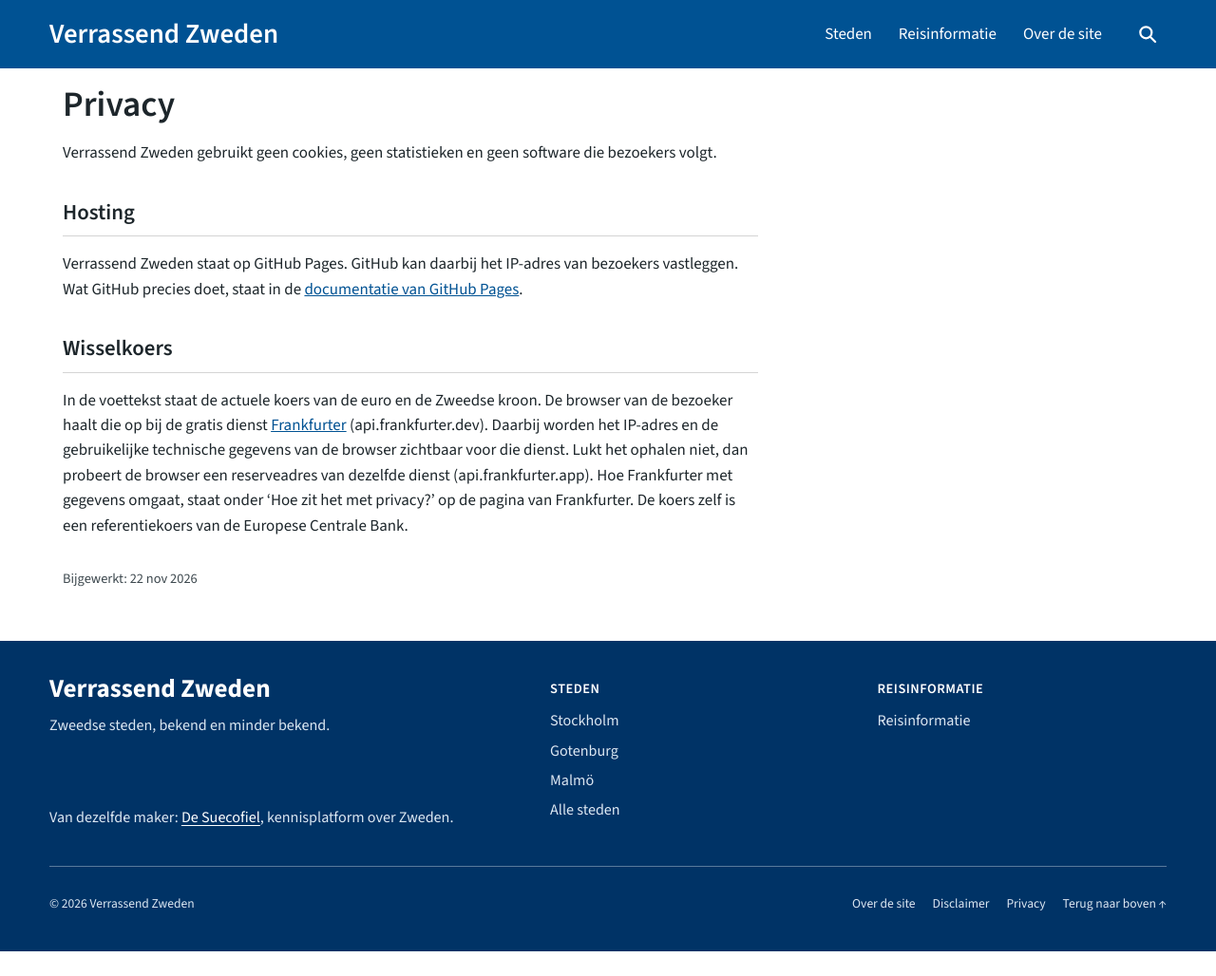
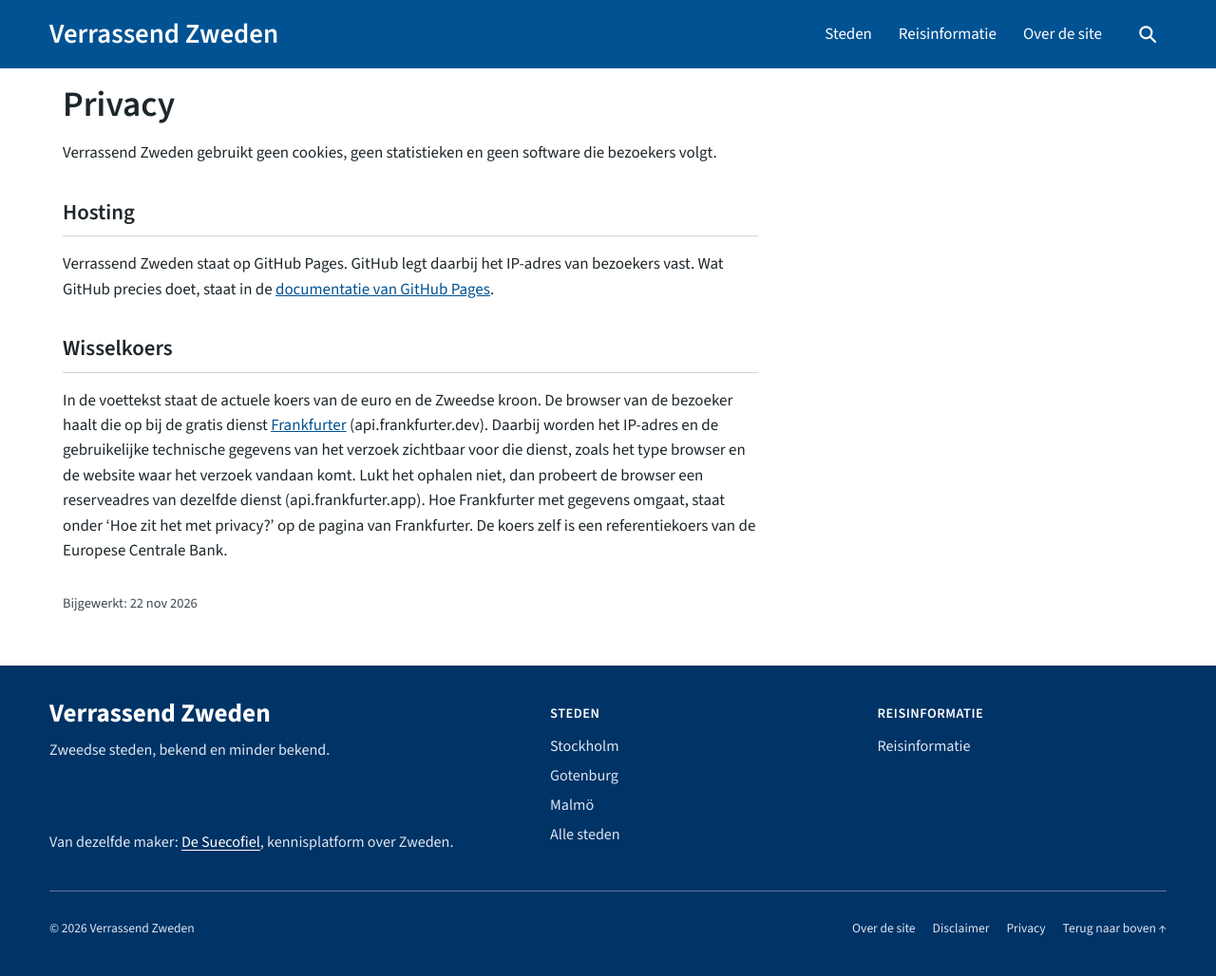
Before and after one commit to verrassendzweden/verrassendzweden.github.io, a Jekyll site: the page built from privacy.html, in a window 1280 px wide. Shown: the whole page at 95% size. Built offline with Jekyll 4.4.1, drawn with Linux system fonts in a browser that asks for light colours; before the commit the page ends 1002 px from its top, so only the background shows below that.

Commit message:
Add files via upload

```diff
--- a/privacy.html
+++ b/privacy.html
@@ -10,9 +10,9 @@ menu: privacy
 <p>Verrassend Zweden gebruikt geen cookies, geen statistieken en geen software die bezoekers volgt.</p>
 
 <h2>Hosting</h2>
-<p>Verrassend Zweden staat op GitHub Pages. GitHub kan daarbij het IP-adres van bezoekers vastleggen. Wat GitHub precies doet, staat in de <a href="https://docs.github.com/en/pages/getting-started-with-github-pages/what-is-github-pages" lang="en">documentatie van GitHub Pages</a>.</p>
+<p>Verrassend Zweden staat op GitHub Pages. GitHub legt daarbij het IP-adres van bezoekers vast. Wat GitHub precies doet, staat in de <a href="https://docs.github.com/en/pages/getting-started-with-github-pages/what-is-github-pages" lang="en">documentatie van GitHub Pages</a>.</p>
 
 <h2>Wisselkoers</h2>
-<p>In de voettekst staat de actuele koers van de euro en de Zweedse kroon. De browser van de bezoeker haalt die op bij de gratis dienst <a href="https://frankfurter.dev/nl/">Frankfurter</a> (api.frankfurter.dev). Daarbij worden het IP-adres en de gebruikelijke technische gegevens van de browser zichtbaar voor die dienst. Lukt het ophalen niet, dan probeert de browser een reserveadres van dezelfde dienst (api.frankfurter.app). Hoe Frankfurter met gegevens omgaat, staat onder ‘Hoe zit het met privacy?’ op de pagina van Frankfurter. De koers zelf is een referentiekoers van de Europese Centrale Bank.</p>
+<p>In de voettekst staat de actuele koers van de euro en de Zweedse kroon. De browser van de bezoeker haalt die op bij de gratis dienst <a href="https://frankfurter.dev/nl/">Frankfurter</a> (api.frankfurter.dev). Daarbij worden het IP-adres en de gebruikelijke technische gegevens van het verzoek zichtbaar voor die dienst, zoals het type browser en de website waar het verzoek vandaan komt. Lukt het ophalen niet, dan probeert de browser een reserveadres van dezelfde dienst (api.frankfurter.app). Hoe Frankfurter met gegevens omgaat, staat onder ‘Hoe zit het met privacy?’ op de pagina van Frankfurter. De koers zelf is een referentiekoers van de Europese Centrale Bank.</p>
 
 <p class="bijgewerkt">Bijgewerkt: 22 nov 2026</p>
```
